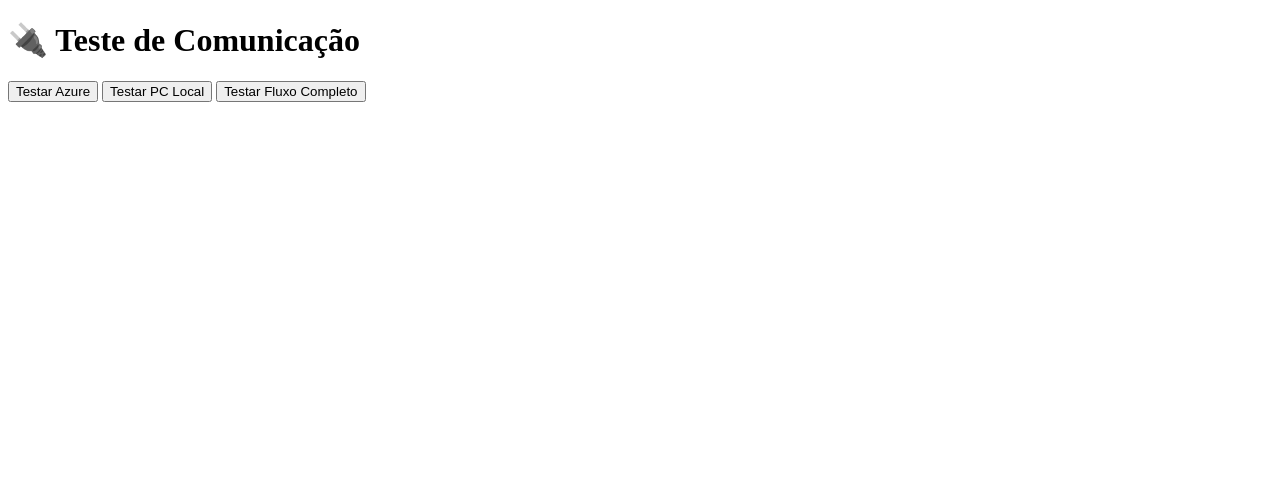
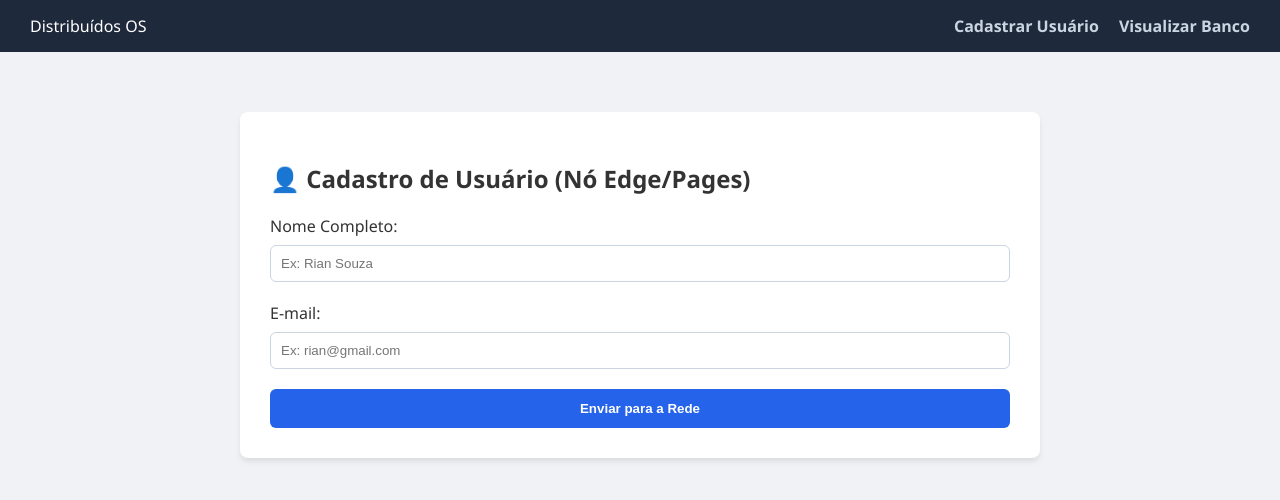
Before and after one commit to ryamback001/sistema-distribuido-frontend, a plain HTML site: page index.html in a window 1280 px wide. Drawn offline with Linux system fonts and the light colour scheme.

Commit message:
adicioonado front n branch

```diff
--- a/index.html
+++ b/index.html
@@ -1,20 +1,56 @@
+
+
 <!DOCTYPE html>
-<html lang="pt-br">
+<html lang="pt-BR">
 <head>
     <meta charset="UTF-8">
-    <title>Teste Comunicação</title>
+    <meta name="viewport" content="width=device-width, initial-scale=1.0">
+    <title>Distributed CRUD</title>
+    <link rel="stylesheet" href="style.css">
 </head>
 <body>
 
-    <h1>🔌 Teste de Comunicação</h1>
+    <nav class="navbar">
+        <div class="logo">Distribuídos OS</div>
+        <ul class="nav-links">
+            <li><a href="#" onclick="alternarTela('tela-cadastro')">Cadastrar Usuário</a></li>
+            <li><a href="#" onclick="alternarTela('tela-listagem')">Visualizar Banco</a></li>
+        </ul>
+    </nav>
 
-    <button onclick="testarConexaoAzure()">Testar Azure</button>
+    <div class="container">
+        <section id="tela-cadastro" class="modulo-tela">
+            <h2>👤 Cadastro de Usuário (Nó Edge/Pages)</h2>
+            <form id="formCadastro">
+                <div class="form-group">
+                    <label for="nome">Nome Completo:</label>
+                    <input type="text" id="nome" required placeholder="Ex: Rian Souza">
+                </div>
+                <div class="form-group">
+                    <label for="email">E-mail:</label>
+                    <input type="email" id="email" required placeholder="Ex: rian@gmail.com">
+                </div>
+                <button type="submit" class="btn">Enviar para a Rede</button>
+            </form>
+        </section>
 
-    <button onclick="testarPC()">Testar PC Local</button>
-
-    <button onclick="testarFluxoCompleto()">Testar Fluxo Completo</button>
-
-    <p id="resultado"></p>
+        <section id="tela-listagem" class="modulo-tela deactive">
+            <h2>🗄️ Dados Persistidos (Consulta via PC Local)</h2>
+            <button id="btnAtualizar" class="btn secundario">Atualizar Lista</button>
+            <table id="tabelaUsuarios">
+                <thead>
+                    <tr>
+                        <th>ID</th>
+                        <th>Nome</th>
+                        <th>Email</th>
+                        <th>Data Registro</th>
+                    </tr>
+                </thead>
+                <tbody>
+                    </tbody>
+            </table>
+        </section>
+    </div>
 
     <script src="script.js"></script>
 </body>
--- a/style.css
+++ b/style.css
@@ -1,35 +1,70 @@
 body {
-    font-family: Arial, sans-serif;
-    background-color: #f4f6f8;
-    text-align: center;
+    font-family: 'Segoe UI', Tahoma, Geneva, Verdana, sans-serif;
+    margin: 0;
+    background-color: #f0f2f5;
+    color: #333;
+}
+
+.navbar {
+    display: flex;
+    justify-content: space-between;
+    align-items: center;
+    background-color: #1e293b;
+    padding: 15px 30px;
+    color: white;
+}
+
+.nav-links {
+    list-style: none;
+    display: flex;
+    gap: 20px;
     margin: 0;
     padding: 0;
 }
 
-.container {
-    margin-top: 100px;
-}
-
-h1 {
-    color: #333;
-}
-
-button {
-    padding: 12px 20px;
-    font-size: 16px;
-    background-color: #007bff;
-    color: white;
-    border: none;
-    border-radius: 5px;
+.nav-links a {
+    color: #cbd5e1;
+    text-decoration: none;
+    font-weight: 600;
     cursor: pointer;
 }
 
-button:hover {
-    background-color: #0056b3;
+.nav-links a:hover {
+    color: #3b82f6;
 }
 
-#resultado {
-    margin-top: 20px;
-    font-size: 18px;
-    color: green;
+.container {
+    max-width: 800px;
+    margin: 40px auto;
+    padding: 20px;
 }
+
+.modulo-tela {
+    background: white;
+    padding: 30px;
+    border-radius: 8px;
+    box-shadow: 0 4px 6px -1px rgba(0,0,0,0.1);
+}
+
+.deactive { display: none; }
+
+.form-group { margin-bottom: 20px; }
+.form-group label { display: block; margin-bottom: 8px; font-weight: 500; }
+.form-group input { width: 100%; padding: 10px; border: 1px solid #cbd5e1; border-radius: 6px; box-sizing: border-box; }
+
+.btn {
+    background-color: #2563eb;
+    color: white;
+    border: none;
+    padding: 12px 20px;
+    border-radius: 6px;
+    cursor: pointer;
+    font-weight: bold;
+    width: 100%;
+}
+.btn.secundario { background-color: #475569; margin-bottom: 15px; width: auto; }
+.btn:hover { opacity: 0.9; }
+
+table { width: 100%; border-collapse: collapse; margin-top: 10px; }
+th, td { border: 1px solid #e2e8f0; padding: 12px; text-align: left; }
+th { background-color: #f8fafc; }
```
Also changed, not shown: index.txt (added, +21 -0 lines), script.txt (added).
